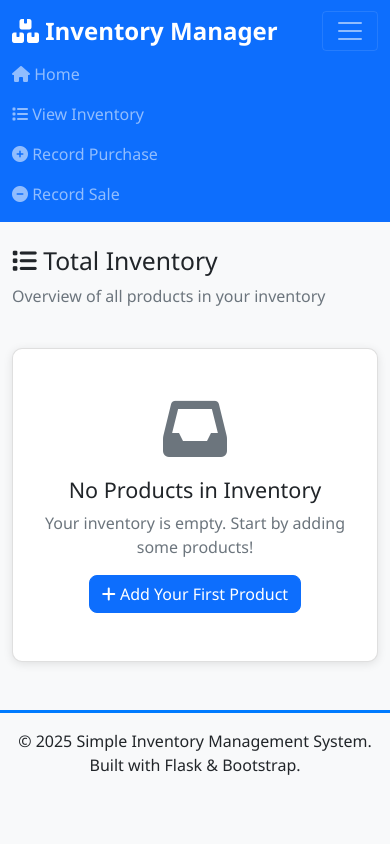
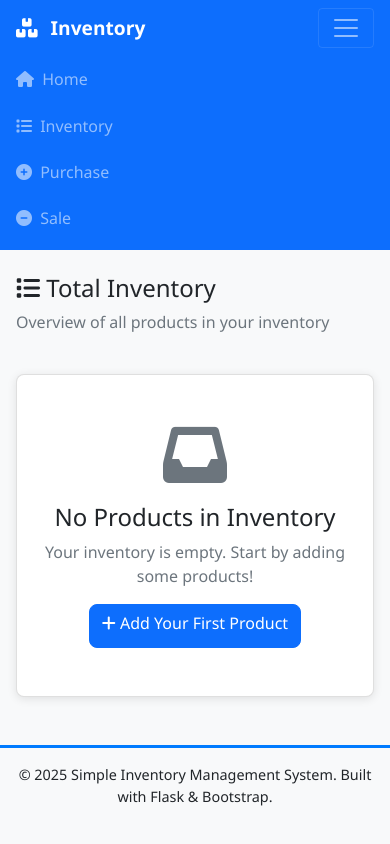
Before and after one commit to KanchanaRathnayaka847/Simple-Inventory-Management-system, a Flask app: page /inventory in a window 390 px wide, after a click that opens the changed part. Run offline with Flask 3, Linux system fonts and the light colour scheme.

Commit message:
Make application fully mobile-friendly with responsive design
✨ Mobile Optimization Features:
- Responsive navigation with mobile-friendly brand and menu
- Mobile card layout for inventory dashboard (replaces table on small screens)
- Touch-friendly buttons with proper sizing (44px minimum)
- Responsive forms with better mobile input experience
- Mobile-optimized statistics cards with centered layout
- Responsive grid system using Bootstrap breakpoints

📱 Mobile-Specific Improvements:
- Added mobile viewport and container optimizations
- Created mobile/desktop dual-view for inventory table
- Enhanced touch targets and form controls
- Added comprehensive CSS media queries for all screen sizes
- Fixed font sizes to prevent iOS zoom
- Optimized spacing and padding for mobile devices

🎨 UI Enhancements:
- Improved navigation collapse behavior
- Better mobile card design with hover effects
- Responsive button layouts and form groupings
- Mobile-friendly product selection interface
- Optimized landscape orientation support

All changes maintain Python Flask backend without modifications.

```diff
--- a/static/css/style.css
+++ b/static/css/style.css
@@ -267,3 +267,146 @@ footer {
 ::-webkit-scrollbar-thumb:hover {
     background: #555;
 }
+
+/* Mobile-Specific Styles */
+@media (max-width: 768px) {
+    /* Improved touch targets */
+    .btn {
+        min-height: 44px;
+        font-size: 16px; /* Prevents zoom on iOS */
+    }
+
+    .form-control, .form-select {
+        min-height: 44px;
+        font-size: 16px; /* Prevents zoom on iOS */
+    }
+
+    /* Better spacing on mobile */
+    .container-fluid {
+        padding-left: 15px;
+        padding-right: 15px;
+    }
+
+    /* Card improvements */
+    .card {
+        margin-bottom: 1rem;
+        border-radius: 8px;
+    }
+
+    .card-body {
+        padding: 1rem;
+    }
+
+    /* Navigation improvements */
+    .navbar-brand {
+        font-size: 1.2rem;
+    }
+
+    .navbar-collapse {
+        margin-top: 0.5rem;
+    }
+
+    .nav-link {
+        padding: 0.75rem 1rem;
+        border-radius: 5px;
+        margin: 0.2rem 0;
+    }
+
+    .nav-link:hover, .nav-link:focus {
+        background-color: rgba(255, 255, 255, 0.1);
+        transform: none; /* Remove transform on mobile for better performance */
+    }
+
+    /* Table improvements */
+    .table-responsive {
+        border-radius: 8px;
+    }
+
+    /* Form improvements */
+    .input-group-text {
+        min-width: 44px;
+        justify-content: center;
+    }
+
+    /* Statistics cards mobile layout */
+    .row.g-3 > .col-6 {
+        margin-bottom: 0.5rem;
+    }
+
+    /* Mobile card layout for inventory */
+    .mobile-product-card {
+        border-left: 4px solid #007bff;
+        transition: all 0.2s ease;
+    }
+
+    .mobile-product-card:hover {
+        transform: translateX(5px);
+        box-shadow: 0 2px 8px rgba(0, 0, 0, 0.1);
+    }
+
+    /* Footer adjustments */
+    footer {
+        padding: 1rem 0;
+        font-size: 0.9rem;
+    }
+
+    /* Reduce margins on mobile */
+    .mt-4 {
+        margin-top: 1.5rem !important;
+    }
+
+    .mb-4 {
+        margin-bottom: 1.5rem !important;
+    }
+}
+
+/* Small mobile devices (phones in portrait) */
+@media (max-width: 576px) {
+    .h2, h2 {
+        font-size: 1.5rem;
+    }
+
+    .h4, h4 {
+        font-size: 1.2rem;
+    }
+
+    .btn-lg {
+        font-size: 1rem;
+        padding: 0.75rem 1.5rem;
+    }
+
+    /* Stack buttons vertically on very small screens */
+    .d-grid.gap-2.d-md-flex {
+        display: grid !important;
+        gap: 0.5rem !important;
+    }
+
+    /* Adjust card statistics text */
+    .card h4 {
+        font-size: 1.5rem;
+    }
+
+    .card h6 {
+        font-size: 0.9rem;
+    }
+
+    /* Make product selection easier on mobile */
+    select.form-control option {
+        padding: 10px;
+    }
+}
+
+/* Landscape orientation optimizations */
+@media (max-width: 768px) and (orientation: landscape) {
+    .navbar {
+        padding: 0.25rem 0;
+    }
+
+    .mt-4 {
+        margin-top: 1rem !important;
+    }
+
+    .card-body {
+        padding: 0.75rem;
+    }
+}
--- a/templates/base.html
+++ b/templates/base.html
@@ -11,33 +11,39 @@
 <body>
     <!-- Navigation Bar -->
     <nav class="navbar navbar-expand-lg navbar-dark bg-primary">
-        <div class="container">
+        <div class="container-fluid px-3">
             <a class="navbar-brand" href="{{ url_for('index') }}">
-                <i class="fas fa-boxes"></i> Inventory Manager
+                <i class="fas fa-boxes me-2"></i>
+                <span class="d-none d-sm-inline">Inventory Manager</span>
+                <span class="d-inline d-sm-none">Inventory</span>
             </a>
-            <button class="navbar-toggler" type="button" data-bs-toggle="collapse" data-bs-target="#navbarNav">
+            <button class="navbar-toggler" type="button" data-bs-toggle="collapse" data-bs-target="#navbarNav" aria-controls="navbarNav" aria-expanded="false" aria-label="Toggle navigation">
                 <span class="navbar-toggler-icon"></span>
             </button>
             <div class="collapse navbar-collapse" id="navbarNav">
                 <ul class="navbar-nav ms-auto">
                     <li class="nav-item">
-                        <a class="nav-link" href="{{ url_for('index') }}">
-                            <i class="fas fa-home"></i> Home
+                        <a class="nav-link py-2" href="{{ url_for('index') }}">
+                            <i class="fas fa-home me-1"></i>
+                            <span class="d-lg-inline">Home</span>
                         </a>
                     </li>
                     <li class="nav-item">
-                        <a class="nav-link" href="{{ url_for('view_inventory') }}">
-                            <i class="fas fa-list"></i> View Inventory
+                        <a class="nav-link py-2" href="{{ url_for('view_inventory') }}">
+                            <i class="fas fa-list me-1"></i>
+                            <span class="d-lg-inline">Inventory</span>
                         </a>
                     </li>
                     <li class="nav-item">
-                        <a class="nav-link" href="{{ url_for('record_purchase') }}">
-                            <i class="fas fa-plus-circle"></i> Record Purchase
+                        <a class="nav-link py-2" href="{{ url_for('record_purchase') }}">
+                            <i class="fas fa-plus-circle me-1"></i>
+                            <span class="d-lg-inline">Purchase</span>
                         </a>
                     </li>
                     <li class="nav-item">
-                        <a class="nav-link" href="{{ url_for('record_sale') }}">
-                            <i class="fas fa-minus-circle"></i> Record Sale
+                        <a class="nav-link py-2" href="{{ url_for('record_sale') }}">
+                            <i class="fas fa-minus-circle me-1"></i>
+                            <span class="d-lg-inline">Sale</span>
                         </a>
                     </li>
                 </ul>
@@ -60,7 +66,7 @@
     {% endwith %}
 
     <!-- Main Content -->
-    <div class="container mt-4">
+    <div class="container-fluid px-3 px-md-4 mt-4">
         {% block content %}{% endblock %}
     </div>
 
--- a/templates/inventory.html
+++ b/templates/inventory.html
@@ -96,17 +79,52 @@
 {% endif %}
 
 <div class="card">
-    <div class="card-header d-flex justify-content-between align-items-center">
+    <div class="card-header d-flex flex-column flex-sm-row justify-content-between align-items-start align-items-sm-center gap-2">
         <h5 class="mb-0"><i class="fas fa-table"></i> Product List</h5>
-        <div>
-            <a href="{{ url_for('record_purchase') }}" class="btn btn-success btn-sm">
+        <a href="{{ url_for('record_purchase') }}" class="btn btn-success btn-sm w-100 w-sm-auto">
             <i class="fas fa-plus"></i> Add Product
         </a>
     </div>
+    <div class="card-body p-0">
+        <!-- Mobile Card View (visible on small screens) -->
+        <div class="d-md-none">
+            {% for product_id, product in products.items() %}
+            <div class="card border-0 border-bottom">
+                <div class="card-body">
+                    <div class="d-flex justify-content-between align-items-start mb-2">
+                        <h6 class="card-title mb-0">{{ product.name }}</h6>
+                        <span class="badge {% if product.quantity < 5 %}bg-danger{% elif product.quantity < 10 %}bg-warning{% else %}bg-success{% endif %}">
+                            {{ "%.2f"|format(product.quantity) }} {{ product.unit }}
+                        </span>
                     </div>
-    <div class="card-body">
+                    <div class="row small text-muted mb-2">
+                        <div class="col-6"><strong>ID:</strong> {{ product_id }}</div>
+                        <div class="col-6"><strong>Price:</strong> ${{ "%.2f"|format(product.price) }}/{{ product.unit }}</div>
+                    </div>
+                    <div class="d-flex justify-content-between align-items-center">
+                        <span class="fw-bold">${{ "%.2f"|format(product.price * product.quantity) }}</span>
+                        <div>
+                            {% if product.quantity < 5 %}
+                                <span class="badge bg-danger me-1">Critical</span>
+                            {% elif product.quantity < 10 %}
+                                <span class="badge bg-warning me-1">Low Stock</span>
+                            {% else %}
+                                <span class="badge bg-success me-1">In Stock</span>
+                            {% endif %}
+                            <a href="#" class="btn btn-outline-primary btn-sm" onclick="getProductInfo('{{ product_id }}')">
+                                <i class="fas fa-info-circle"></i>
+                            </a>
+                        </div>
+                    </div>
+                </div>
+            </div>
+            {% endfor %}
+        </div>
+
+        <!-- Desktop Table View (hidden on small screens) -->
+        <div class="d-none d-md-block">
             <div class="table-responsive">
-            <table class="table table-striped table-hover">
+                <table class="table table-striped table-hover mb-0">
                     <thead class="table-dark">
                         <tr>
                             <th>Product ID</th>
```
Also changed, not shown: other parts of templates/inventory.html (+31 -47 lines), templates/purchase.html (+14 -6 lines), templates/sale.html (+7 -7 lines). Lines whose indentation alone changed are shown as unchanged.
